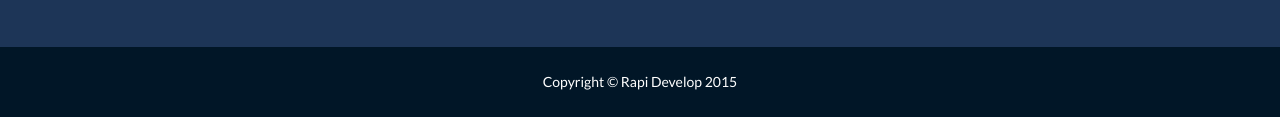
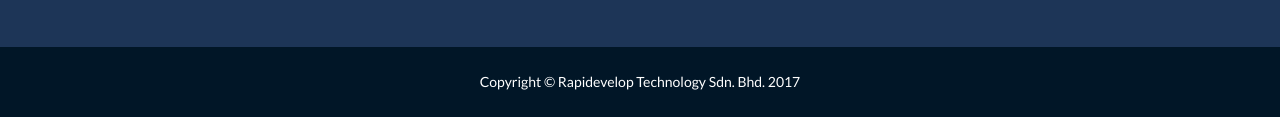
Before and after one commit to hishammk/rapidevelop.my, a website: page index.html in a window 1280 px wide. Shown: the part 4619-4736 px from the top of the page. Drawn offline with nearby package versions, Linux system fonts and the light colour scheme.

Commit message:
fix company name

```diff
--- a/index.html
+++ b/index.html
@@ -9,7 +9,7 @@
     <meta name="description" content="">
     <meta name="author" content="">
 
-    <title>Rapi Develop Technology</title>
+    <title>Rapidevelop Technology</title>
 
     <!-- Bootstrap Core CSS -->
     <link href="vendor/bootstrap/css/bootstrap.min.css" rel="stylesheet">
@@ -529,7 +529,7 @@
             <div class="container">
                 <div class="row">
                     <div class="col-lg-12">
-                        Copyright &copy; Rapi Develop 2015
+                        Copyright &copy; Rapidevelop Technology Sdn. Bhd. 2017
                     </div>
                 </div>
             </div>
```
